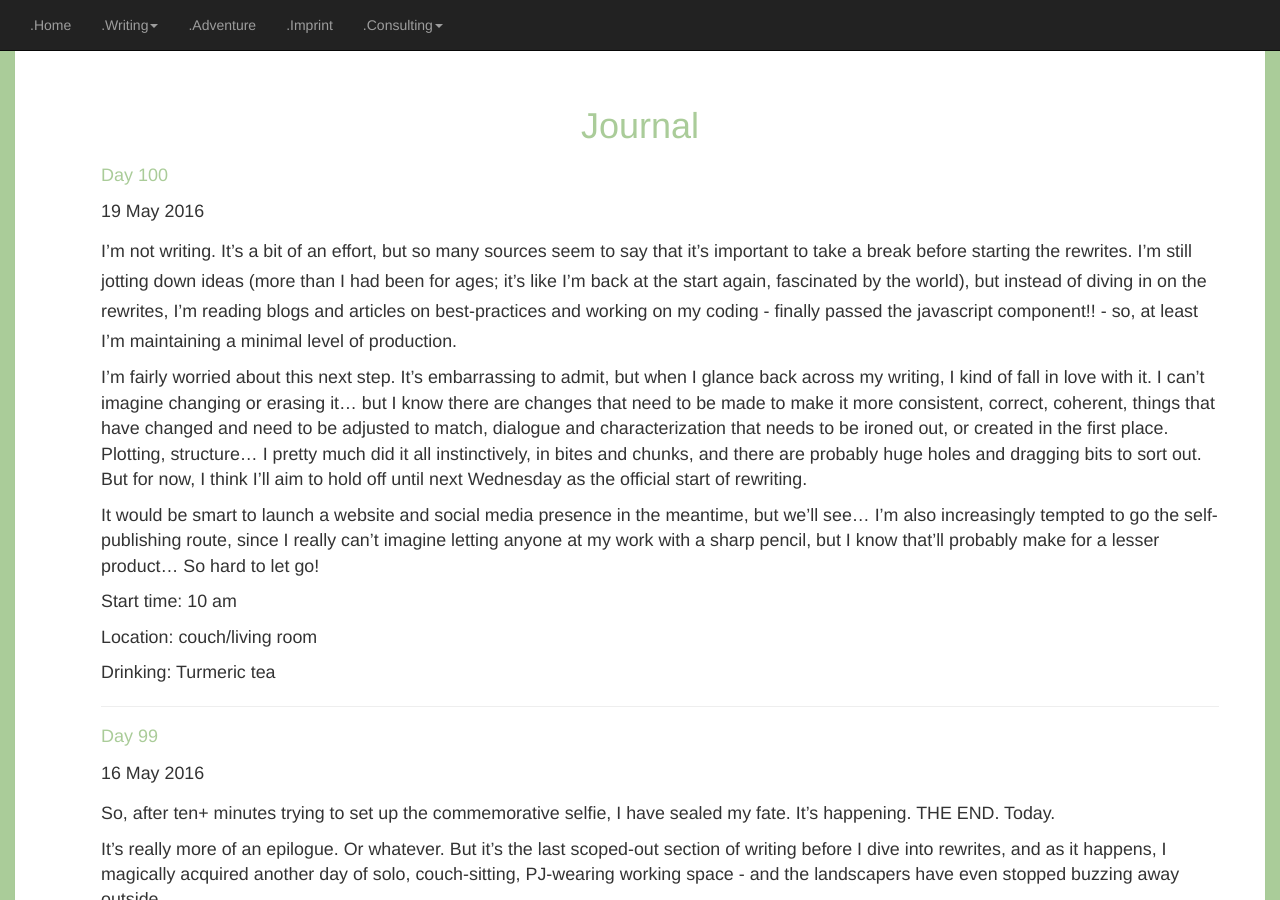
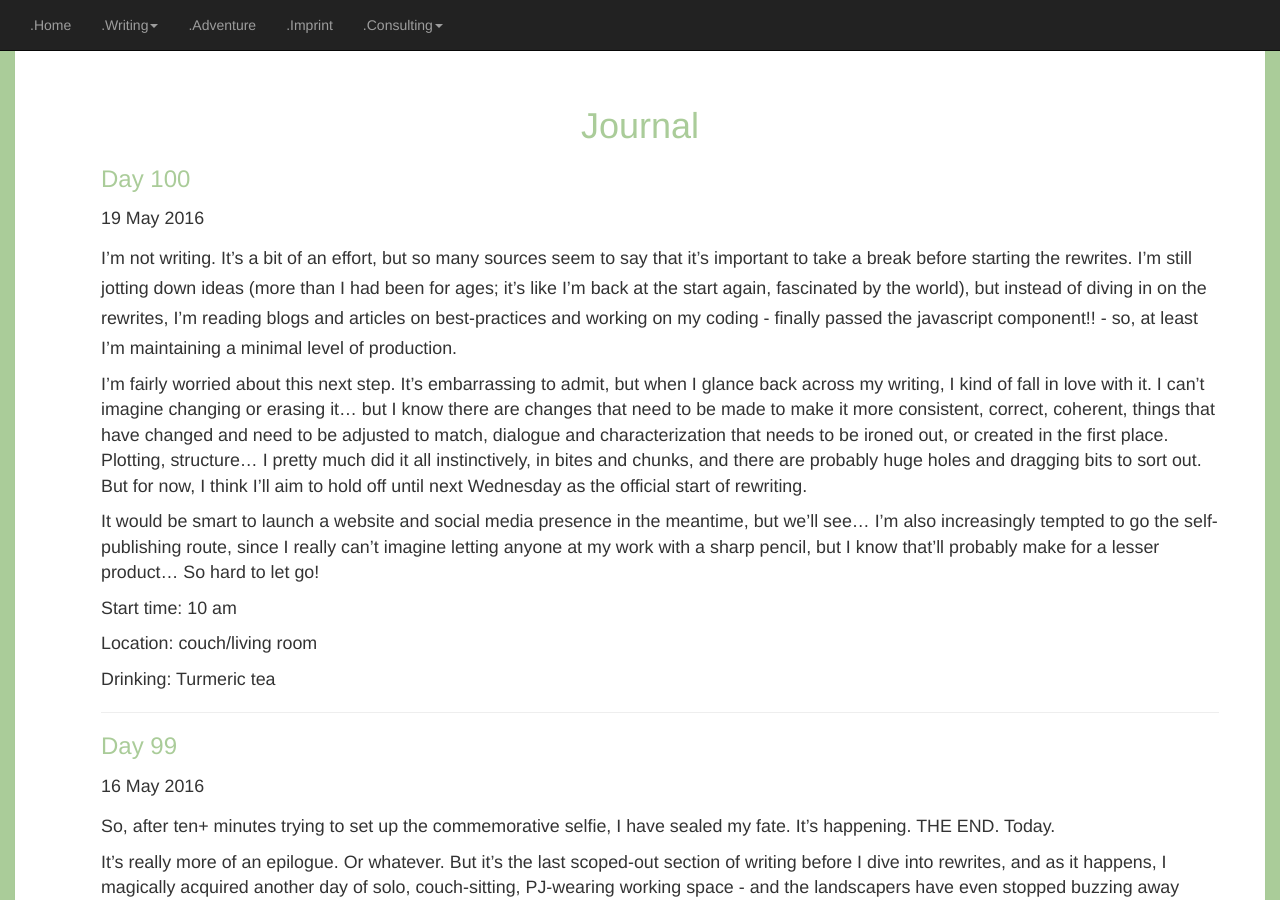
Before and after one commit to kaiewiggins/kaiewiggins.github.io, a Jekyll site: the page built from journal/index.html, in a window 1280 px wide and 900 px high. Built offline with Jekyll 4.4.1, drawn with Linux system fonts in a browser that asks for light colours; nearby versions of some CDN libraries.

Commit message:
up sub headings size

```diff
--- a/journal/index.html
+++ b/journal/index.html
@@ -8,7 +8,7 @@ title: kaie.Journal
  	<h1 class="text-center">Journal</h1>
 	<ul class="posts">
 	  {% for post in site.posts %}
-	    	<a href="{{ post.url }}" title="{{ post.title }}"><h4>{{ post.title }}</h4></a>
+	    	<a href="{{ post.url }}" title="{{ post.title }}"><h3>{{ post.title }}</h3></a>
 	    	<span><p><small>{{ post.date | date_to_string }}</small></p></span>
 	    	<p><small>{{post.content}}</small></p><hr>
 	  {% endfor %}
```
